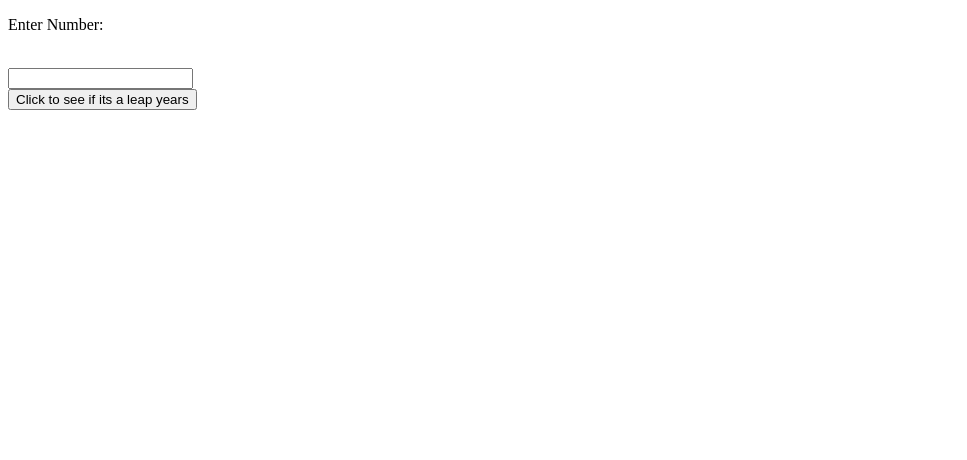
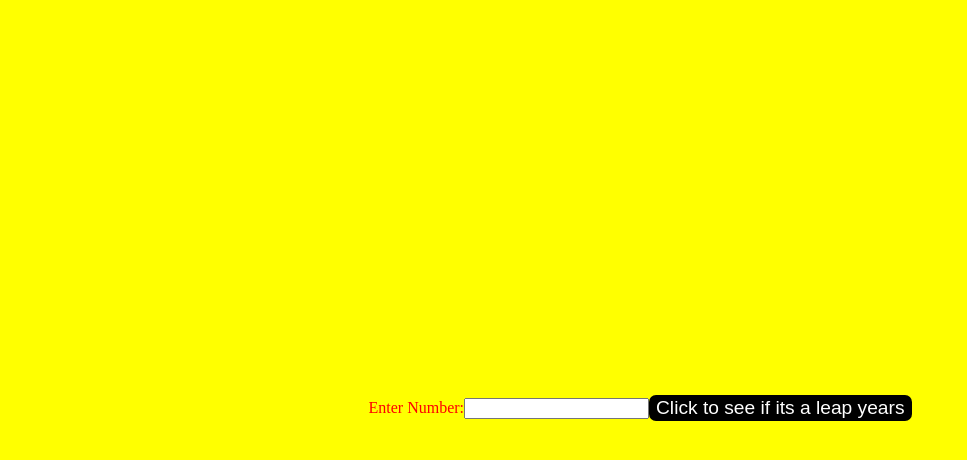
Before and after one commit to Abdullahi001/leap_year, a plain HTML site: page index.html in a window 1280 px wide. Shown: the whole page, without its empty margins (0-967 px from the left). Drawn offline with Linux system fonts and the light colour scheme.

Commit message:
adding stylesheet and modifying html page

```diff
--- /dev/null
+++ b/css/styles.css
@@ -0,0 +1,20 @@
+
+body{
+  background-color: yellow;
+  min-height: 100vh;
+ display: flex;
+ align-items: center;
+ justify-content: center;
+}
+.para{
+  color: red;
+  font-size: 1rem;
+}
+button{
+  background-color: black;
+  color: white;
+  font-size: 1.2rem;
+  border: 1px solid transparent;
+  border-radius: 7px;
+  cursor: pointer;
+}
--- a/index.html
+++ b/index.html
@@ -1,12 +1,13 @@
 <!DOCTYPE html>
 <html lang="en">
 <head>
-
+<link rel="stylesheet" href="css/styles.css">
   <title>Document</title>
 </head>
 <body>
-    <p>Enter Number:</p> <br>
+    <p class="para">Enter Number:</p> <br>
       <input id="forming" >
+    <br>
     <br>
     <button type="button" onclick="leapYear()">Click to see if its a leap years</button>
     <script src="script.js"></script>
```
